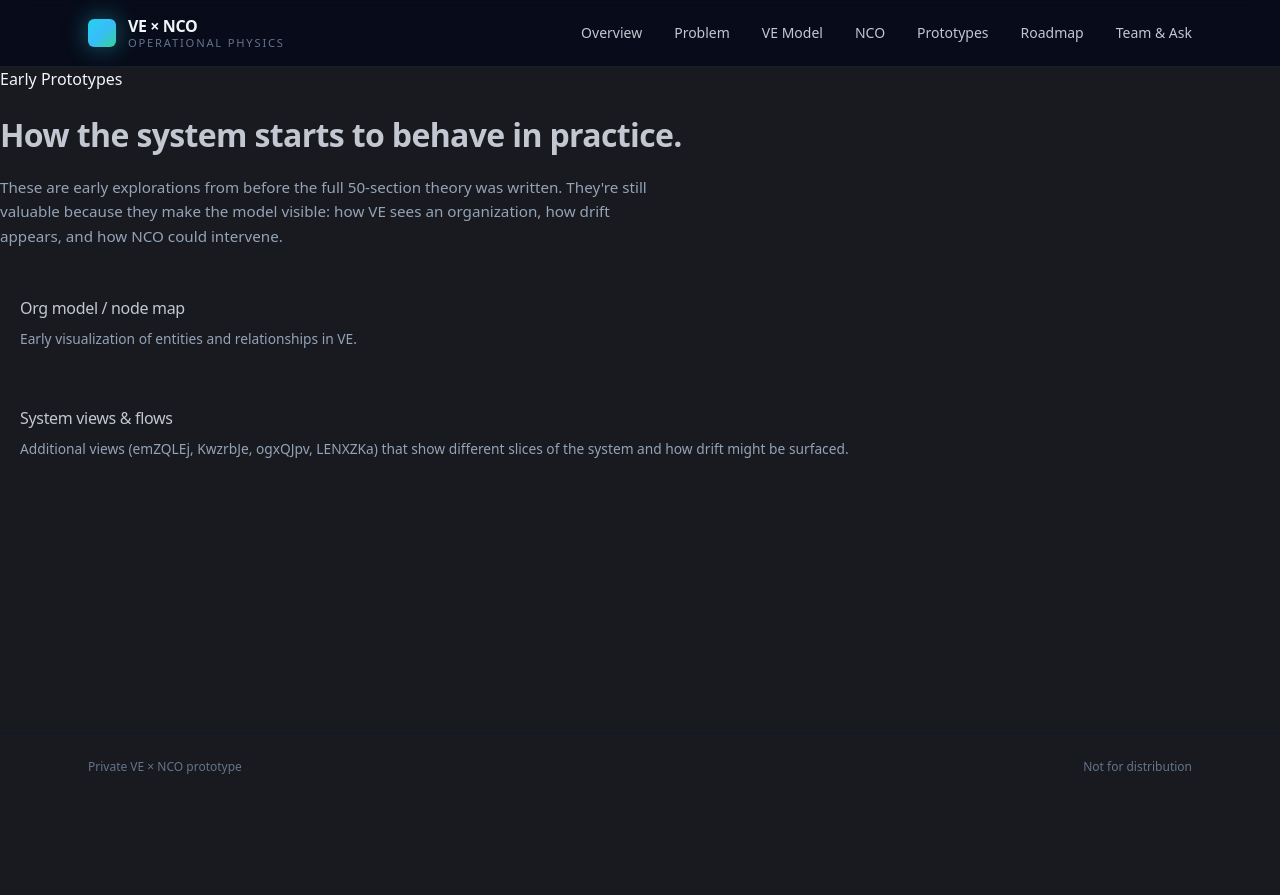
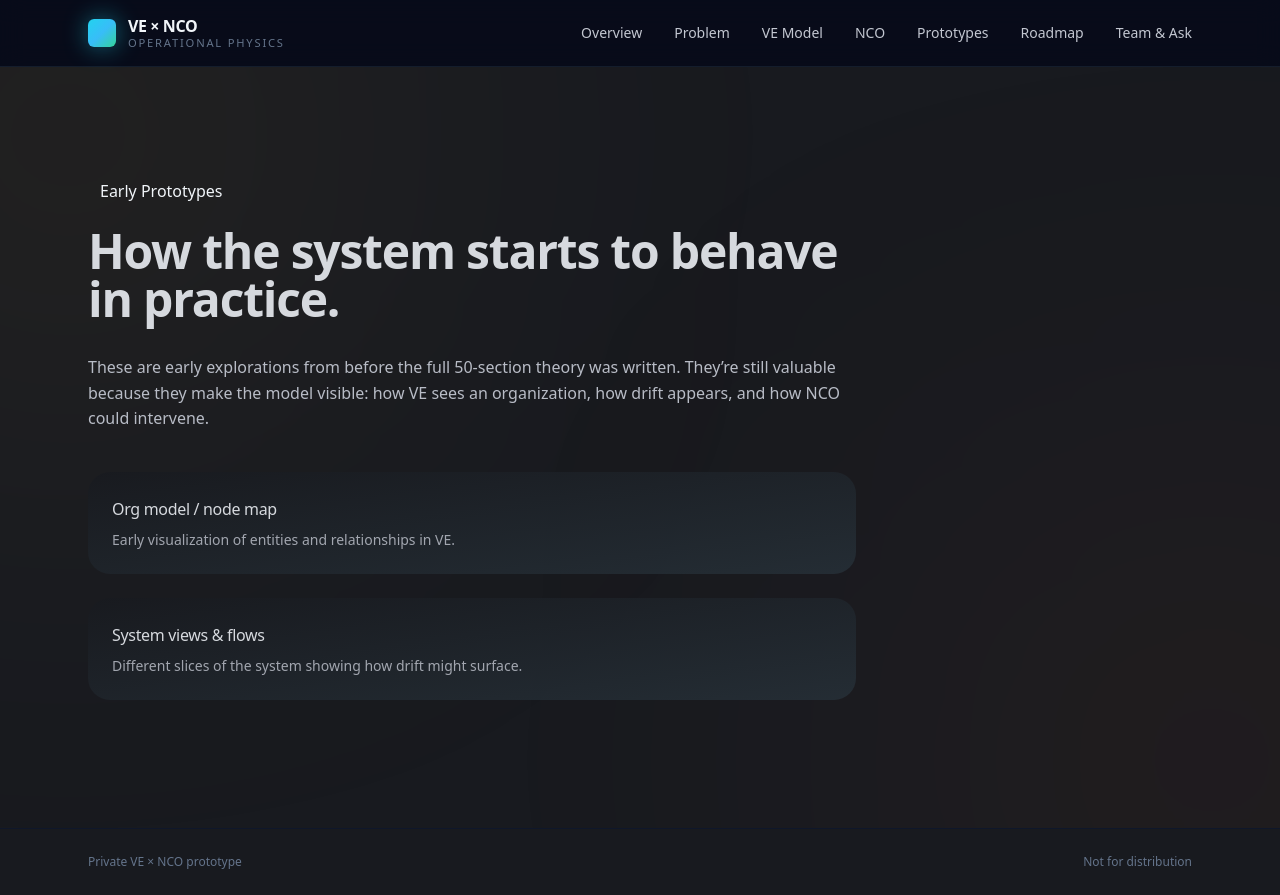
Before and after one commit to VertandErnie/vexnco-site, a Next.js app: page /prototypes in a window 1280 px wide. Before the commit the page ends 800 px from the top, so only its background shows below. Built offline with nearby package versions, Linux system fonts and the light colour scheme.

Commit message:
Update page.jsx

```diff
--- a/app/prototypes/page.jsx
+++ b/app/prototypes/page.jsx
@@ -1,57 +1,37 @@
+import VEMaterialSection from "../components/VEMaterialSection";
+
 export default function PrototypesPage() {
   return (
-    <section className="section">
-      <div className="chip">
-        <span className="chip-dot-both" />
-        <span>Early Prototypes</span>
-      </div>
-      <h1 style={{ marginTop: "1.25rem", fontSize: "2rem", fontWeight: 600 }}>
-        How the system starts to behave in practice.
-      </h1>
-      <p
-        style={{
-          marginTop: "1rem",
-          fontSize: "0.95rem",
-          color: "rgb(148,163,184)",
-          maxWidth: "42rem"
-        }}
-      >
+    <VEMaterialSection
+      eyebrow="Early Prototypes"
+      title="How the system starts to behave in practice."
+    >
+      <p>
         These are early explorations from before the full 50-section theory was
-        written. They&apos;re still valuable because they make the model visible:
+        written. They’re still valuable because they make the model visible:
         how VE sees an organization, how drift appears, and how NCO could
         intervene.
       </p>
 
-      <div className="grid" style={{ marginTop: "1.75rem" }}>
-        <div className="card" style={{ padding: "1.25rem" }}>
-          <h2 style={{ fontSize: "1rem", margin: 0 }}>Org model / node map</h2>
-          <p
-            style={{
-              marginTop: "0.5rem",
-              fontSize: "0.86rem",
-              color: "rgb(148,163,184)"
-            }}
-          >
+      <div className="mt-10 grid gap-6">
+        <div className="rounded-ve bg-ve-panel p-6">
+          <h3 className="font-medium text-concrete">
+            Org model / node map
+          </h3>
+          <p className="mt-2 text-sm text-frost/80">
             Early visualization of entities and relationships in VE.
           </p>
-          {/* TODO: embed CodePen KwzJdOM here */}
         </div>
 
-        <div className="card" style={{ padding: "1.25rem", marginTop: "1rem" }}>
-          <h2 style={{ fontSize: "1rem", margin: 0 }}>System views & flows</h2>
-          <p
-            style={{
-              marginTop: "0.5rem",
-              fontSize: "0.86rem",
-              color: "rgb(148,163,184)"
-            }}
-          >
-            Additional views (emZQLEj, KwzrbJe, ogxQJpv, LENXZKa) that show
-            different slices of the system and how drift might be surfaced.
+        <div className="rounded-ve bg-ve-panel p-6">
+          <h3 className="font-medium text-concrete">
+            System views & flows
+          </h3>
+          <p className="mt-2 text-sm text-frost/80">
+            Different slices of the system showing how drift might surface.
           </p>
-          {/* TODO: additional embeds */}
         </div>
       </div>
-    </section>
+    </VEMaterialSection>
   );
 }
```
